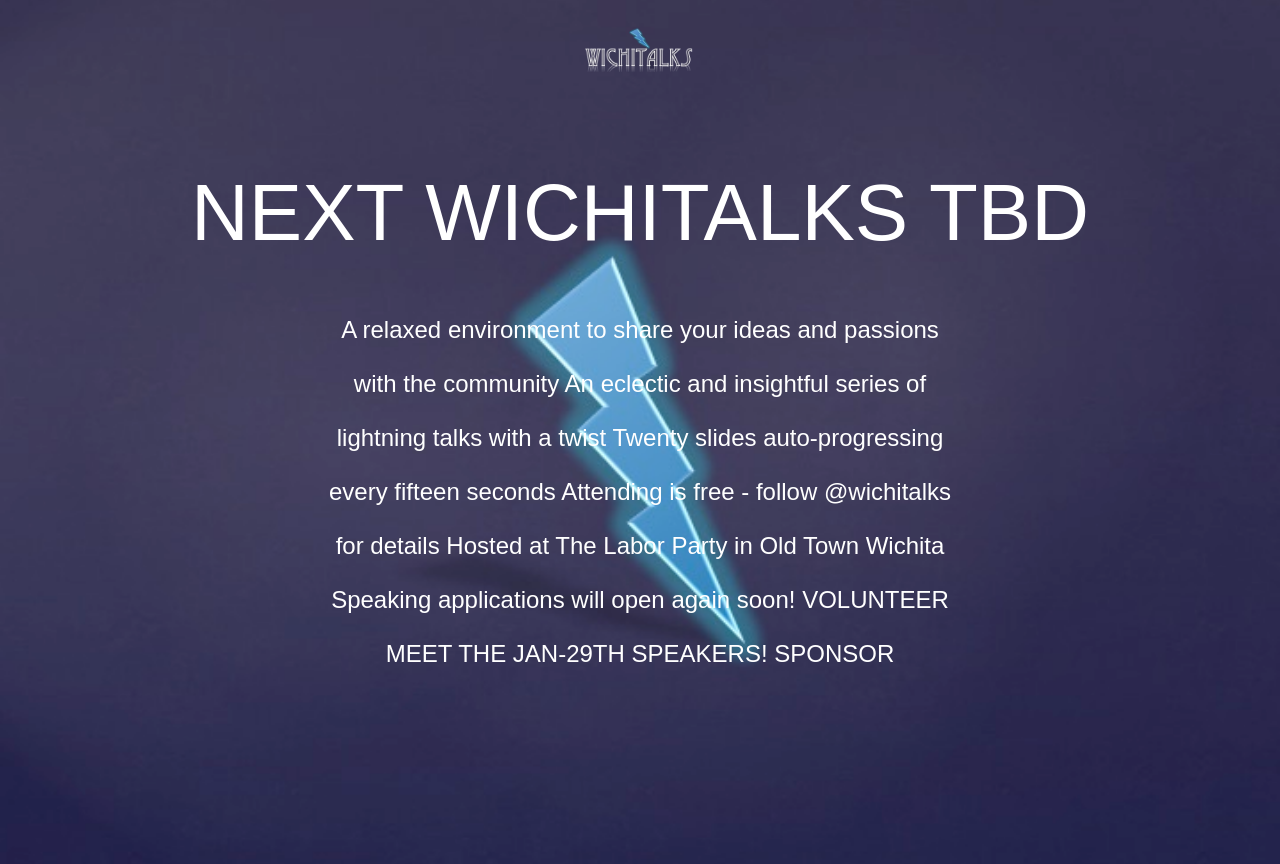
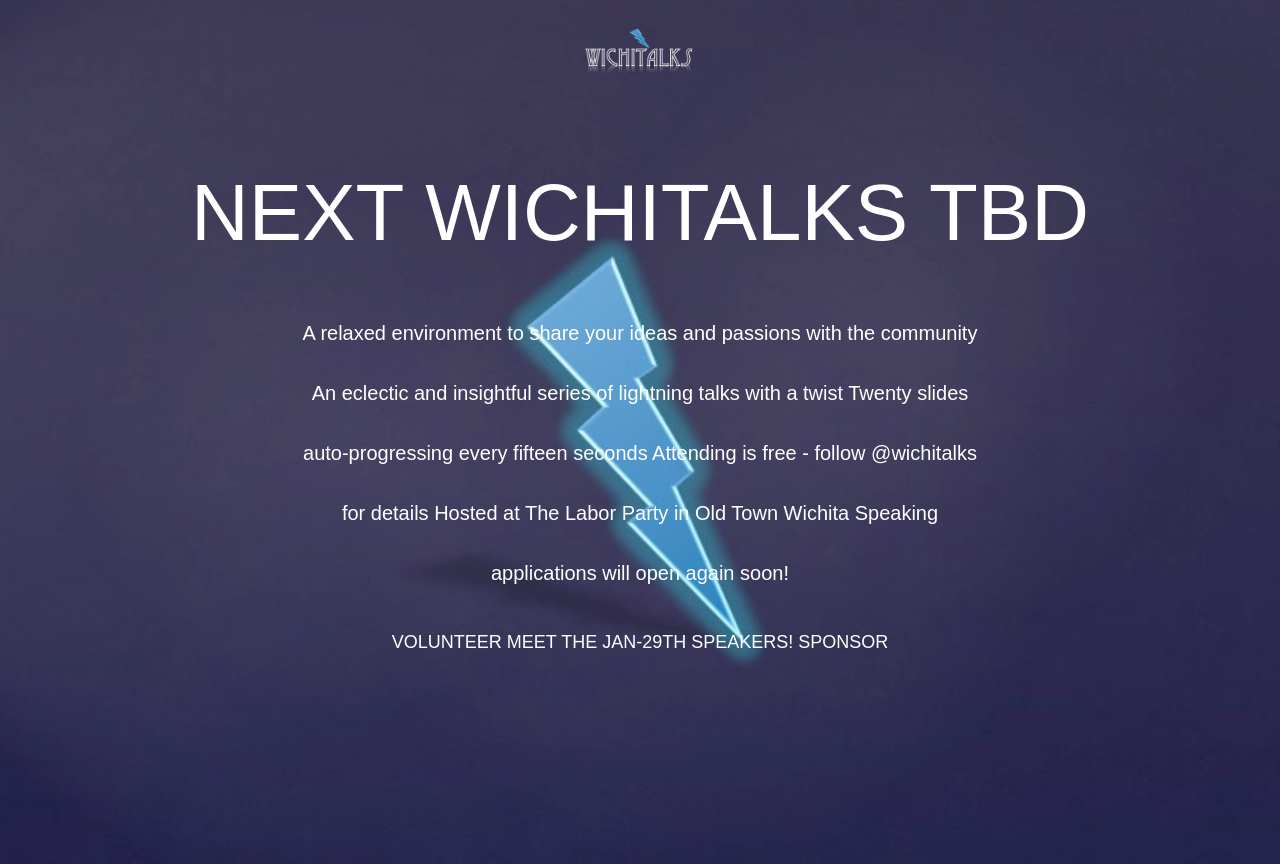
Before and after one commit to souphan/wichitalks.com, a Jekyll site: the page built from index.html, in a window 1280 px wide. Shown: the top 864 px of the page. Built offline with Jekyll 4.4.1, drawn with Linux system fonts in a browser that asks for light colours.

Commit message:
typography fixes

```diff
--- a/_layouts/default.html
+++ b/_layouts/default.html
@@ -12,8 +12,9 @@
       <h1 class="text-center">NEXT WICHITALKS TBD</h1>
       <h3 id="words" class="text-center">
         A relaxed environment to share your ideas and passions with the community An eclectic and insightful series of lightning talks with a twist Twenty slides auto-progressing every fifteen seconds Attending is free - follow @wichitalks for details Hosted
-        at The Labor Party in Old Town Wichita Speaking applications will open again soon! VOLUNTEER MEET THE JAN-29TH SPEAKERS! SPONSOR
+        at The Labor Party in Old Town Wichita Speaking applications will open again soon!
       </h3>
+      <h4 class="info">VOLUNTEER MEET THE JAN-29TH SPEAKERS! SPONSOR</h4>
     </div>
   </div>
   {% include footer.html %}
--- a/_sass/_base.scss
+++ b/_sass/_base.scss
@@ -24,9 +24,9 @@ html{
     font-weight: 400;
   }
   h3{
-    line-height: 2.25;
-    font-size: 18pt;
-    font-weight: 300;
+    line-height: 3;
+    font-size: 15pt;
+    font-weight: 400;
   }
   @media screen and (max-width: 600px){
     h1{
@@ -38,6 +38,13 @@ html{
   }
 }
 #words{
+  width: 75%;
+  margin: 0 auto;
+}
+.info{
+  padding-top: 30px;
   width: 70%;
   margin: 0 auto;
+  font-weight: 500;
+  text-align: center;
 }
```
